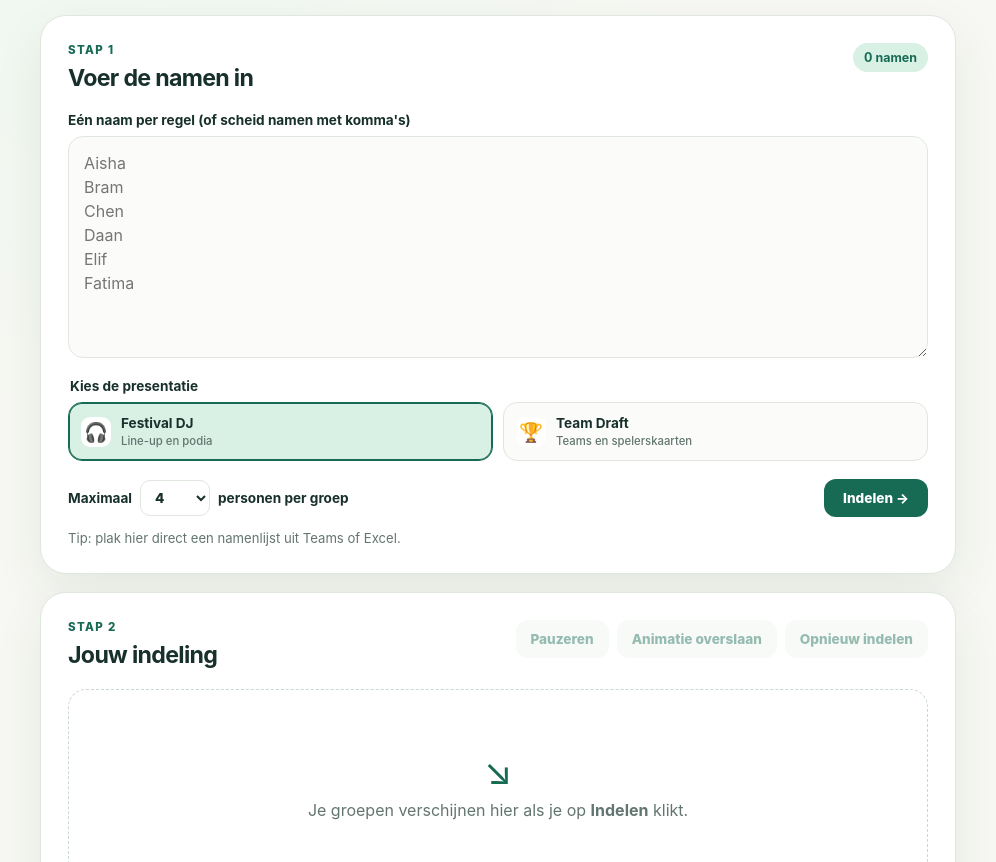
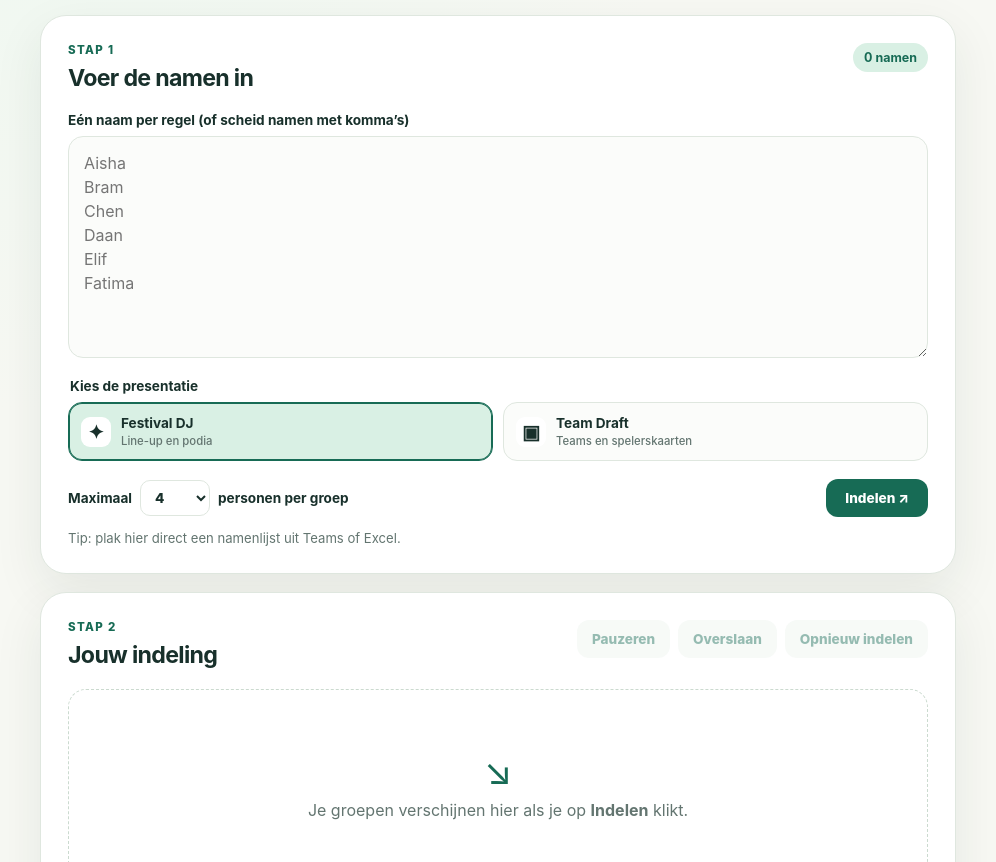
Before and after one commit to MartijnMesman/Groepsindeler, a plain HTML site: page index.html in a window 1280 px wide. Shown: the part 238-1100 px from the top of the page, without its empty margins (142-1138 px from the left). Drawn offline with Linux system fonts and the light colour scheme.

Commit message:
Add files via upload

```diff
--- a/index.html
+++ b/index.html
@@ -26,20 +26,20 @@
         </div>
         <span class="count-badge" id="name-count">0 namen</span>
       </div>
-      <label for="names">Eén naam per regel (of scheid namen met komma's)</label>
+      <label for="names">Eén naam per regel (of scheid namen met komma’s)</label>
       <textarea id="names" rows="8" placeholder="Aisha&#10;Bram&#10;Chen&#10;Daan&#10;Elif&#10;Fatima"></textarea>
       <fieldset class="mode-picker">
         <legend>Kies de presentatie</legend>
         <div class="mode-options">
-          <label class="mode-option selected"><input type="radio" name="mode" value="festival" checked><span class="mode-icon" aria-hidden="true">🎧</span><span><strong>Festival DJ</strong><small>Line-up en podia</small></span></label>
-          <label class="mode-option"><input type="radio" name="mode" value="draft"><span class="mode-icon" aria-hidden="true">🏆</span><span><strong>Team Draft</strong><small>Teams en spelerskaarten</small></span></label>
+          <label class="mode-option selected"><input type="radio" name="mode" value="festival" checked><span class="mode-icon">✦</span><span><strong>Festival DJ</strong><small>Line-up en podia</small></span></label>
+          <label class="mode-option"><input type="radio" name="mode" value="draft"><span class="mode-icon">▣</span><span><strong>Team Draft</strong><small>Teams en spelerskaarten</small></span></label>
         </div>
       </fieldset>
       <div class="input-row">
         <label class="inline-label" for="group-size">Maximaal <select id="group-size" aria-label="Maximale groepsgrootte">
           <option value="2">2</option><option value="3">3</option><option value="4" selected>4</option><option value="5">5</option><option value="6">6</option>
         </select> personen per groep</label>
-        <button class="primary" id="shuffle" type="button">Indelen <span aria-hidden="true">→</span></button>
+        <button class="primary" id="shuffle" type="button">Indelen <span aria-hidden="true">↗</span></button>
       </div>
       <p class="hint" id="validation" role="status">Tip: plak hier direct een namenlijst uit Teams of Excel.</p>
     </section>
@@ -49,13 +49,13 @@
         <div><p class="eyebrow">Stap 2</p><h2 id="result-title">Jouw indeling</h2></div>
         <div class="actions">
           <button class="secondary" id="pause" type="button" disabled>Pauzeren</button>
-          <button class="secondary" id="skip" type="button" disabled>Animatie overslaan</button>
+          <button class="secondary" id="skip" type="button" disabled>Overslaan</button>
           <button class="secondary" id="reshuffle" type="button" disabled>Opnieuw indelen</button>
         </div>
       </div>
 
       <div id="visual-result" class="visual-result" aria-live="polite">
-        <div class="empty-state"><span class="empty-icon" aria-hidden="true">↘</span><p>Je groepen verschijnen hier als je op <strong>Indelen</strong> klikt.</p></div>
+        <div class="empty-state"><span class="empty-icon">◎</span><p>Je groepen verschijnen hier als je op <strong>Indelen</strong> klikt.</p></div>
       </div>
 
       <div class="text-result-wrap">
```
